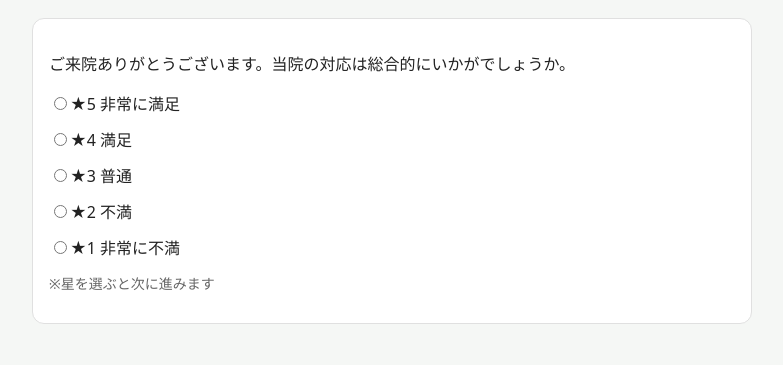
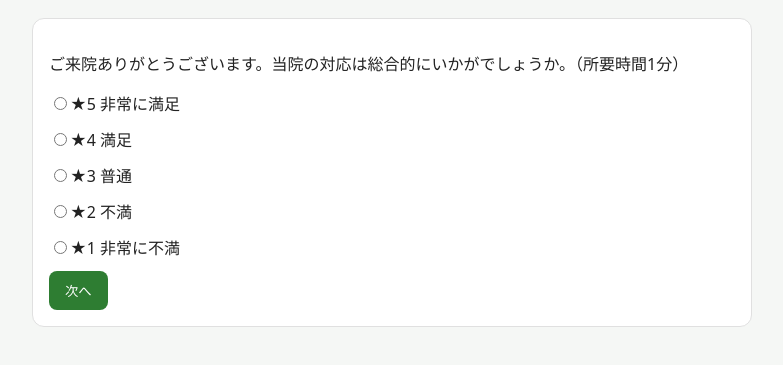
Before and after one commit to aodcti/apple-dent-review, a plain HTML site: page index.html in a window 1280 px wide. Shown: the part 73-438 px from the top of the page, without its empty margins (248-1031 px from the left). Drawn offline with Linux system fonts and the light colour scheme.

Commit message:
Update index.html

```diff
--- a/index.html
+++ b/index.html
@@ -11,9 +11,9 @@
 <main>
   <h1>アップル歯科医院 アンケート</h1>
 
-  <!-- ① 初期画面：星だけ -->
+  <!-- ① 初期画面：星＋次へボタン -->
   <form id="starsForm" class="card" aria-labelledby="q1">
-    <p id="q1">ご来院ありがとうございます。当院の対応は総合的にいかがでしょうか。</p>
+    <p id="q1">ご来院ありがとうございます。当院の対応は総合的にいかがでしょうか。（所要時間1分）</p>
     <div class="stars" role="radiogroup" aria-label="満足度">
       <label><input type="radio" name="stars" value="5" required>★5 非常に満足</label>
       <label><input type="radio" name="stars" value="4">★4 満足</label>
@@ -21,14 +21,15 @@
       <label><input type="radio" name="stars" value="2">★2 不満</label>
       <label><input type="radio" name="stars" value="1">★1 非常に不満</label>
     </div>
-    <p class="note">※星を選ぶと次に進みます</p>
+    <div class="actions">
+      <button type="submit" class="primary">次へ</button>
+    </div>
   </form>
 
   <!-- ② 低評価フロー：コメント入力＋送信 -->
   <section id="lowFlow" class="card" hidden>
     <h2>ご協力ありがとうございます</h2>
     <p>よろしければ具体的な内容についてお聞かせください。</p>
-    <label for="detailComment" class="visually-hidden">コメント</label>
     <textarea id="detailComment" rows="6" maxlength="1000" placeholder="個人情報は書かないでください。"></textarea>
     <div class="actions">
       <button id="lowSendBtn" class="primary">送信</button>
@@ -38,10 +39,10 @@
   <!-- ③ 低評価フロー：送信後の完了表示 -->
   <section id="lowThanks" class="card" hidden>
     <h2>ご協力ありがとうございます</h2>
-    <p>貴重なご意見をいただきありがとうございます。院内で共有し、改善に努めて参ります。</p>
+    <p>貴重なご意見をありがとうございます。院内で共有し、改善に努めて参ります。</p>
   </section>
 
-  <!-- ④ 高評価フロー：Google誘導（自動で3.5秒後に新規タブ） -->
+  <!-- ④ 高評価フロー：Google誘導 -->
   <section id="highFlow" class="card" hidden>
     <h2>ご協力ありがとうございます</h2>
     <p>よろしければGoogle上で具体的な内容をお聞かせください。</p>
```
